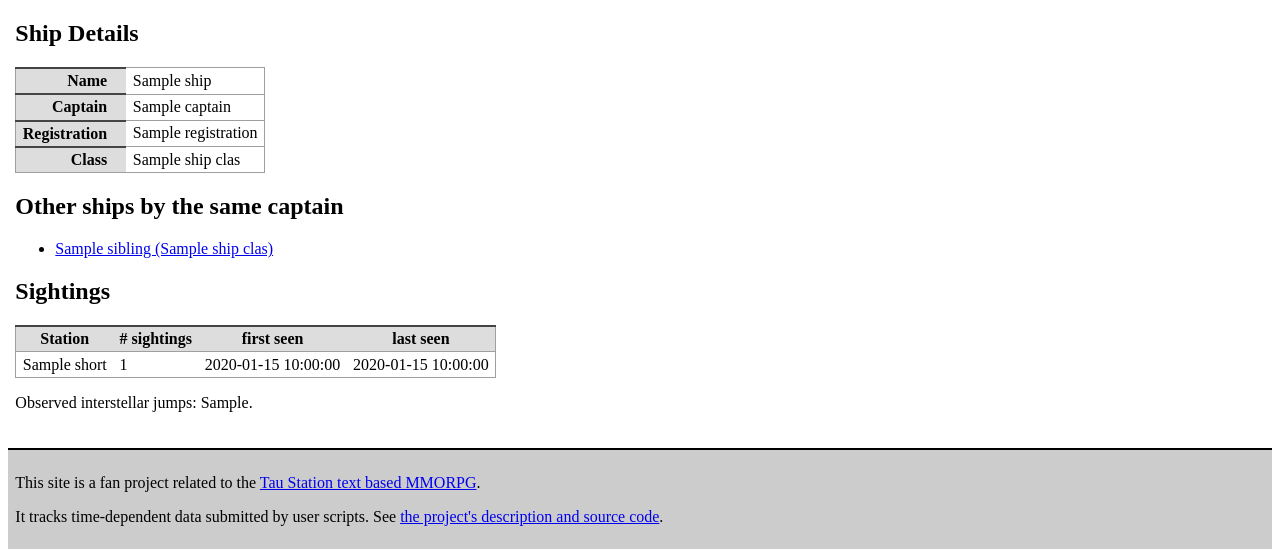
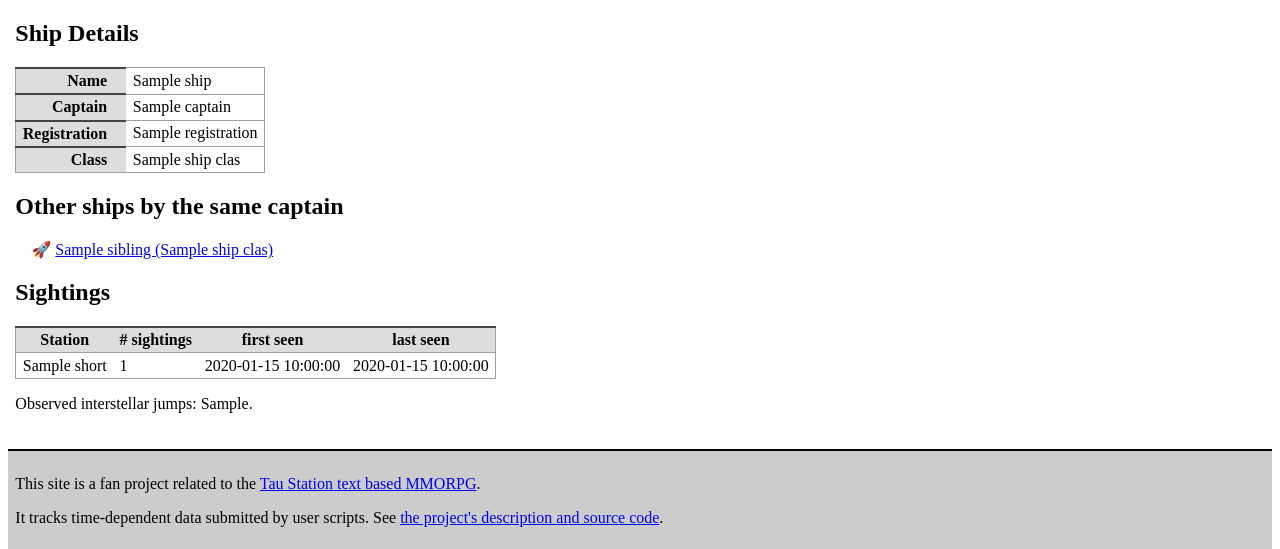
Before and after one commit to taustation-fan/universal-tau-tracker, a Flask app: template utt/templates/ship/detail.html in a window 1280 px wide. Shown: the part 56-605 px from the top of the page. Run offline with Flask 2, Linux system fonts and the light colour scheme; the template is opened without the code that fills it: most values are stand-ins (such as "Sample title", 1, 10 or a date in 2020); parts of the project's set-up code (start-up, migrations or seed data) failed here and were passed over.

Commit message:
Style ship lists with rocket bullet points

```diff
--- a/utt/static/style.css
+++ b/utt/static/style.css
@@ -57,3 +57,8 @@ ul.subnav li {
 #ships {
     max-width: 60em;
 }
+
+.ship-list {
+    list-style: "🚀 ";
+    list-style-position: outside;
+}
--- a/utt/templates/ship/detail.html
+++ b/utt/templates/ship/detail.html
@@ -28,7 +28,7 @@
 
 {% if ship.siblings.count() %}
 <h2 id="siblings">Other ships by the same captain</h2>
-<ul>
+<ul class="ship-list">
 {% for sibling in ship.siblings %}
     <li><a href="/ship/{{ sibling.registration | escape }}">{{ sibling.name }} ({{sibling.ship_class.name}})</a></li>
 {% endfor %}
```
